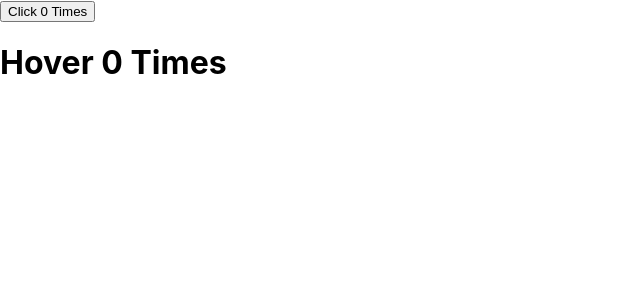
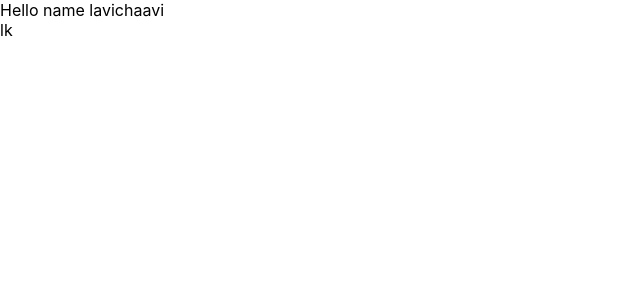
Before and after one commit to LAVIRASTOGI/InterviewQuest24April2022, a React (Create React App) app in the folder react/my_app/: page / in a window 1280 px wide. Shown: the top 300 px of the page, without its empty margins (0-640 px from the left). Built offline with nearby package versions, Linux system fonts and the light colour scheme.

Commit message:
ContextAPI

```diff
--- a/react/my_app/src/App.js
+++ b/react/my_app/src/App.js
@@ -1,5 +1,7 @@
 
 import ClickCounter from './ClickCounter';
+import { UserProvider } from './Context';
+import Context1 from './Context1';
 import CounterRenderProps from './CounterRenderProps';
 import HOCCounter from './HOCCounter';
 import HOCHover from './HOCHover';
@@ -14,6 +16,9 @@ import UseRefExample from './useRefExample';
 import UseREFFowardRefEx from './UseREFFowardRefEx';
 
 function App() {
+  let arrProvider=['lk','up']
+  let name='lavichaavi';
+  let xyProvider={arrProvider,name}
   return (
     <div className="App">
       {/* controlled uncontrolled component */}
@@ -42,9 +47,17 @@ function App() {
 
 
        {/* Render props -- another way of sharing data /function btw components */}
-       <CounterRenderProps render={(count,clickHandler)=> <ClickCounter count={count} clickHandler={clickHandler} /> }></CounterRenderProps>
-       <CounterRenderProps render={(count,clickHandler)=> <HoverCounter count={count} clickHandler={clickHandler} /> }></CounterRenderProps>
+       {/* <CounterRenderProps render={(count,clickHandler)=> <ClickCounter count={count} clickHandler={clickHandler} /> }></CounterRenderProps>
+       <CounterRenderProps render={(count,clickHandler)=> <HoverCounter count={count} clickHandler={clickHandler} /> }></CounterRenderProps> */}
         {/* every props can act as a function who can return value  */}
+
+
+        {/* Context API */}
+        {/* we need to wrap where descent we need to consume this context API STep -2 */}
+        <UserProvider value={xyProvider}>
+        <Context1></Context1>
+        </UserProvider>
+
     </div>
   );
 }
--- /dev/null
+++ b/react/my_app/src/Context.js
@@ -0,0 +1,17 @@
+import React from "react";
+
+//Step -1  create the context
+let UserContext=React.createContext();
+
+//we can also add a default value
+//let userContext=React.createContext('chhavi');
+
+
+//this react Create context provides 2 (provider and consumer React components)
+
+let UserProvider=UserContext.Provider;
+let UserConsumer=UserContext.Consumer;
+
+export {UserProvider ,UserConsumer}
+
+export default UserContext
--- /dev/null
+++ b/react/my_app/src/Context1.js
@@ -0,0 +1,10 @@
+import React from 'react'
+import Context2Consume from './Context2Consume'
+
+function Context1() {
+  return (
+    <Context2Consume></Context2Consume>
+  )
+}
+
+export default Context1
--- /dev/null
+++ b/react/my_app/src/Context2Consume.js
@@ -0,0 +1,26 @@
+import React, { useContext } from 'react'
+import UserContext from './Context'
+import userContext, { UserConsumer } from './Context'
+
+// UserConsumer step -3 need to consume value of contextAPI
+
+//next way to consume the contextAPI value is to use useContext
+function Context2Consume() {
+     let consmedval=useContext(UserContext)
+  return (
+      <>
+      <UserConsumer>
+        {(value)=>{
+            return(<div>Hello name {value.name}</div>)
+        }
+
+        }
+    </UserConsumer>
+    <div>{consmedval.arrProvider[0]}</div>
+      </>
+
+
+  )
+}
+
+export default Context2Consume
```
